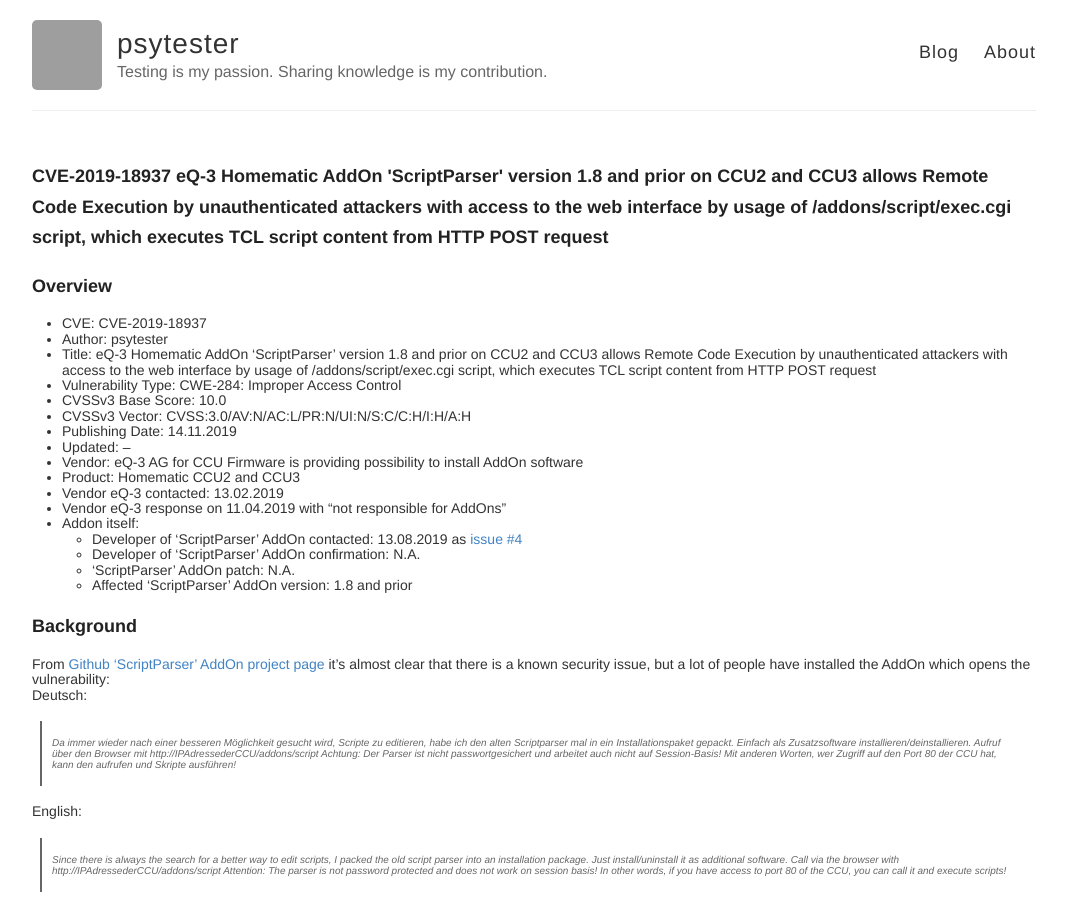
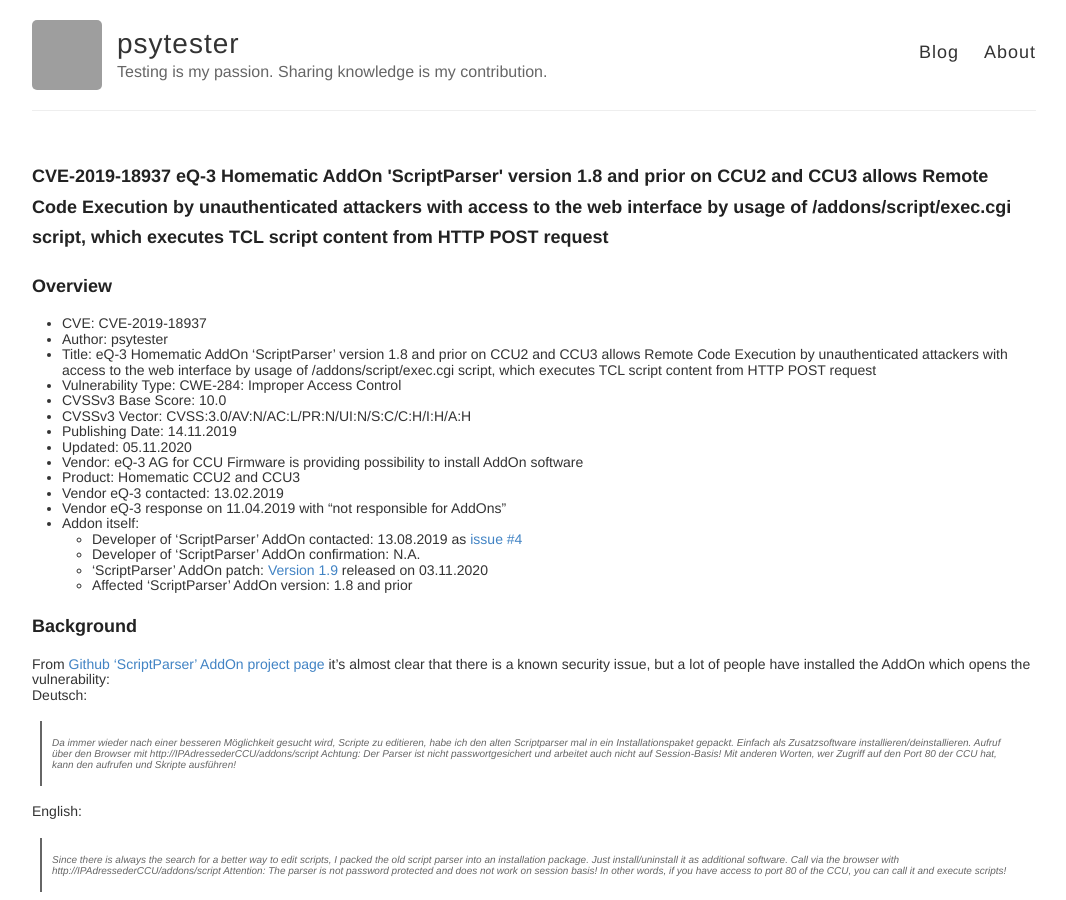
Before and after one commit to psytester/psytester.github.io, a Jekyll site: the page built from _posts/hacking_and_pentests/CVEs/2019-11-13-CVE-2019-18937.md, in a window 1280 px wide and 900 px high. Shown: the whole window, without its empty margins (106-1172 px from the left). Built offline with Jekyll 4.4.1, drawn with Linux system fonts in a browser that asks for light colours; some of the changed text lies outside the part shown; grey boxes are pictures that could not be loaded.

Commit message:
'ScriptParser' AddOn Version 1.9 was released

```diff
--- a/_posts/hacking_and_pentests/CVEs/2019-11-13-CVE-2019-18937.md
+++ b/_posts/hacking_and_pentests/CVEs/2019-11-13-CVE-2019-18937.md
@@ -1,7 +1,7 @@
 ---
 layout: post
 title:  "CVE-2019-18937 eQ-3 Homematic AddOn 'ScriptParser' version 1.8 and prior on CCU2 and CCU3 allows Remote Code Execution by unauthenticated attackers with access to the web interface by usage of /addons/script/exec.cgi script, which executes TCL script content from HTTP POST request"
-date:   2019-11-14 19:00:00 MEST
+date:   2020-11-20 21:15:00 MET
 author: 'psytester'
 ---
 
@@ -15,7 +15,7 @@
 -	CVSSv3 Base Score: 10.0
 -	CVSSv3 Vector: CVSS:3.0/AV:N/AC:L/PR:N/UI:N/S:C/C:H/I:H/A:H
 - Publishing Date: 14.11.2019
-- Updated: --
+- Updated: 05.11.2020
 - Vendor: eQ-3 AG for CCU Firmware is providing possibility to install AddOn software
 - Product: Homematic CCU2 and CCU3
 - Vendor eQ-3 contacted: 13.02.2019
@@ -23,7 +23,7 @@
 - Addon itself:
   - Developer of 'ScriptParser' AddOn contacted: 13.08.2019 as [issue #4](https://github.com/litti/scriptparser/issues/4)
   - Developer of 'ScriptParser' AddOn confirmation: N.A.
-  - 'ScriptParser' AddOn patch: N.A.
+  - 'ScriptParser' AddOn patch: [Version 1.9](https://github.com/homematic-community/scriptparser/releases/tag/1.9) released on 03.11.2020
   - Affected 'ScriptParser' AddOn version: 1.8 and prior
 
 # Background
```
